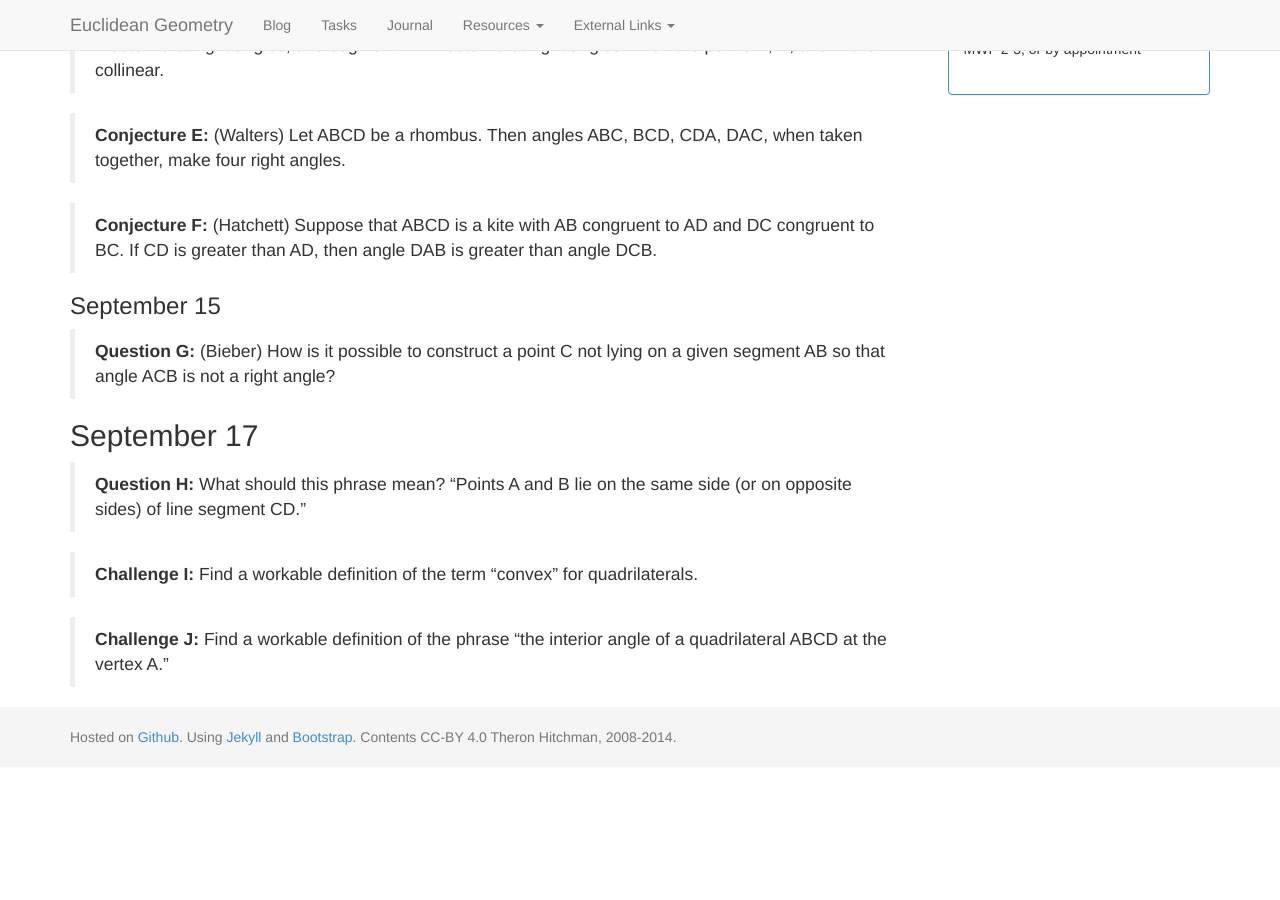
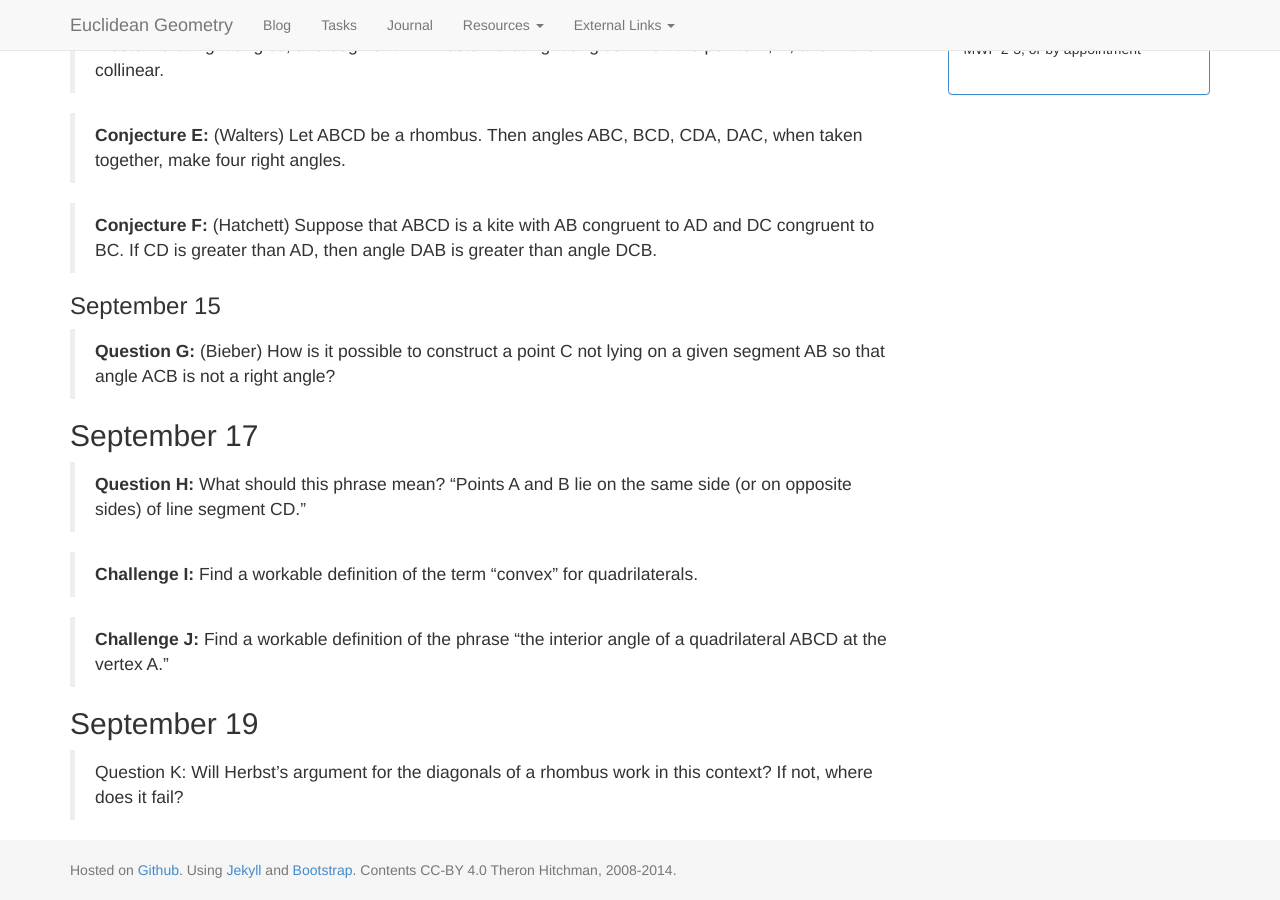
Before and after one commit to theronhitchman/euclidean-geometry, a Jekyll site: the page built from class/index.md, in a window 1280 px wide and 900 px high, scrolled down 571 px. Built offline with Jekyll 4.4.1, drawn with Linux system fonts in a browser that asks for light colours; nearby versions of some CDN libraries; before the commit the page ends 1338 px from its top, so only the background shows below that.

Commit message:
wrote post for day 11

```diff
--- a/class/index.md
+++ b/class/index.md
@@ -47,3 +47,8 @@ ordered by date.
 
 > **Challenge J:** Find a workable definition of the phrase "the interior angle
 > of a quadrilateral ABCD at the vertex A."
+
+## September 19
+
+> Question K: Will Herbst's argument for the diagonals of a rhombus work in this
+> context? If not, where does it fail?
```
